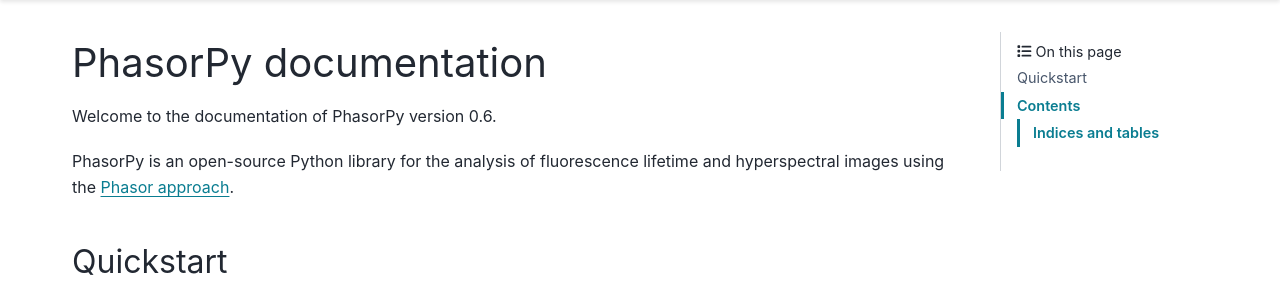
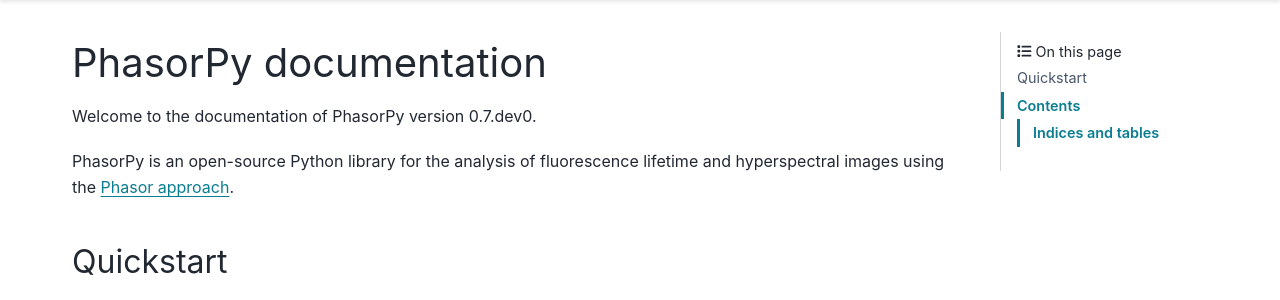
Before and after one commit to phasorpy/phasorpy, a Sphinx documentation site: the page built from docs/index.rst, in a window 1280 px wide and 900 px high. Shown: the part 128-428 px from the top of the window. Built offline with Sphinx 7.4.7 and the PyData theme 0.15.4, drawn with Linux system fonts in a browser that asks for light colours; pages that are not in the unit, such as notebooks, are missing from menus.

Commit message:
Bump version (#250)

```diff
--- a/docs/release.rst
+++ b/docs/release.rst
@@ -69,7 +69,7 @@
 * Add interactive LifetimePlots class by @cgohlke in https://github.com/phasorpy/phasorpy/pull/247
 * Reorganize version, utils, and experimental modules by @cgohlke in https://github.com/phasorpy/phasorpy/pull/248
 * Add phasor_nearest_neighbor function by @bruno-pannunzio in https://github.com/phasorpy/phasorpy/pull/243
-* Release v0.6 by @cgohlke in https://github.com/phasorpy/phasorpy/pull/244
+* Release v0.6 by @cgohlke in https://github.com/phasorpy/phasorpy/pull/249
 
 **Full Changelog**: https://github.com/phasorpy/phasorpy/compare/v0.5...v0.6
 
--- a/src/phasorpy/__init__.py
+++ b/src/phasorpy/__init__.py
@@ -5,5 +5,5 @@
 __all__ = ['__version__']
 
 
-__version__ = '0.6'
+__version__ = '0.7.dev0'
 """PhasorPy version string."""
```
